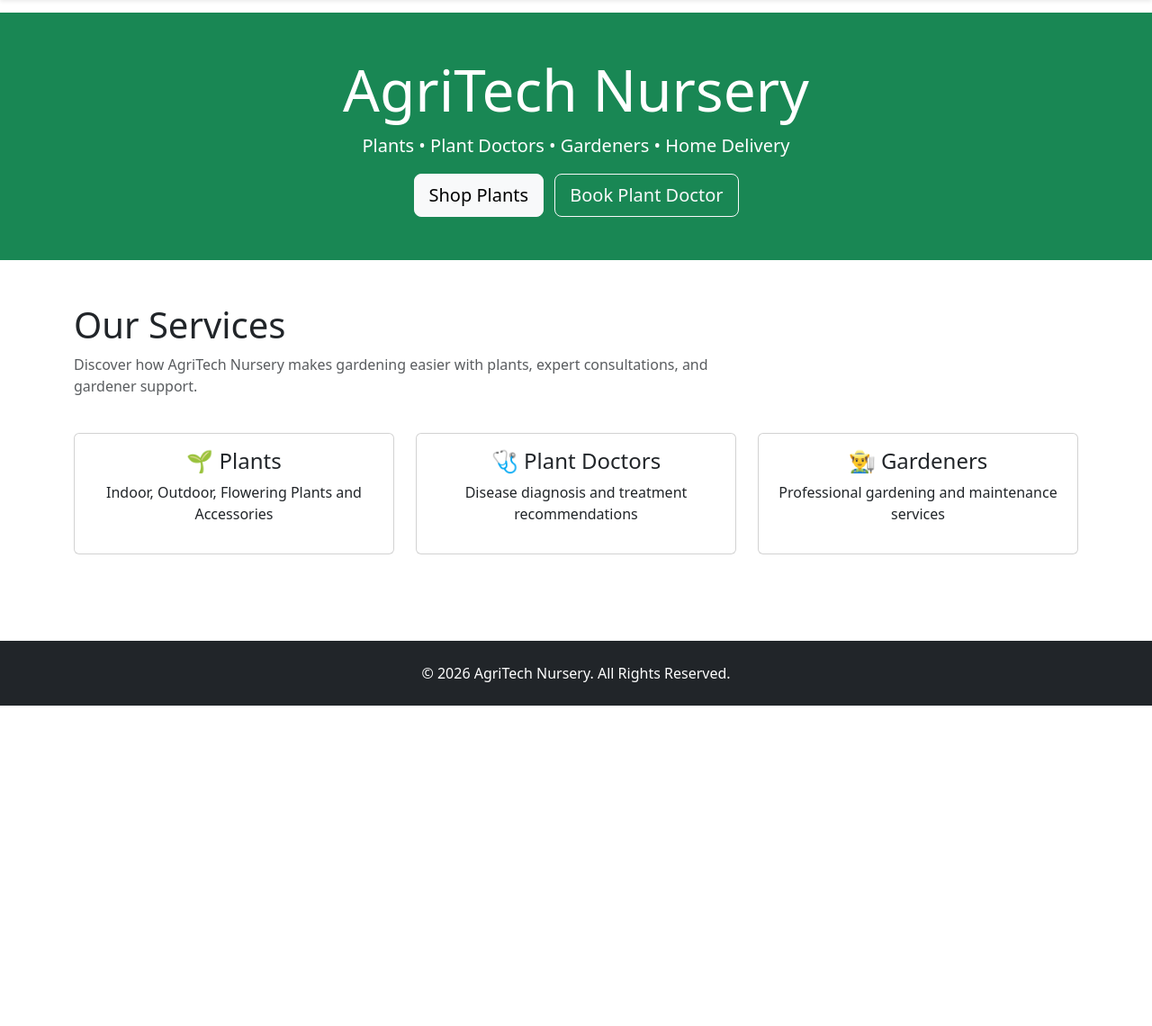
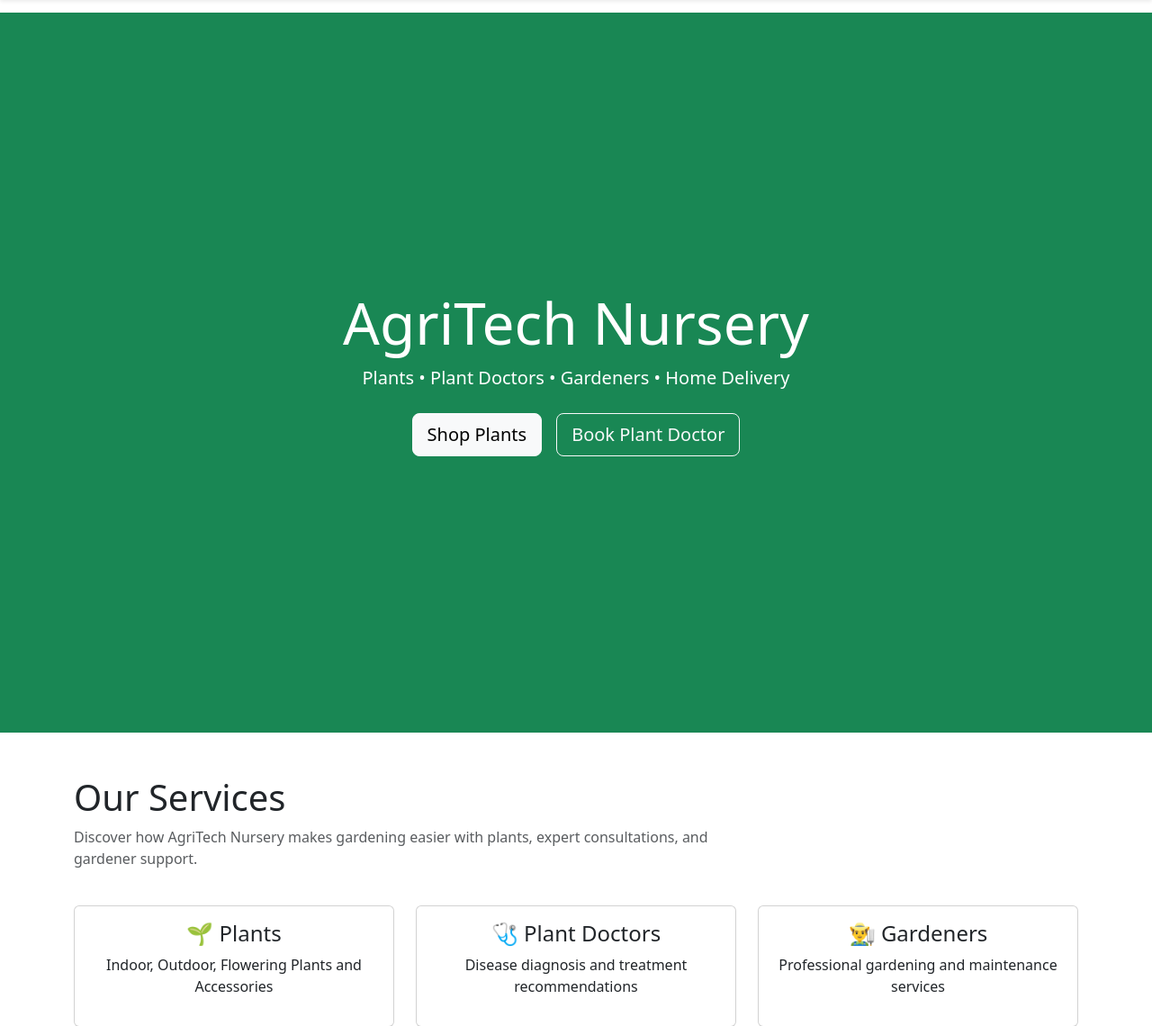
Before and after one commit to technosthanintern4/AgriTechProject, a Django app: page / in a window 1280 px wide. Shown: the part 56-1196 px from the top of the page at 90% size. Before the commit the page ends 840 px from the top, so only its background shows below. Run offline with Django 5.2, Linux system fonts and the light colour scheme; data that the repository does not hold is empty.

```diff
--- a/templates/core/home.html
+++ b/templates/core/home.html
@@ -4,35 +4,43 @@
 
 {% comment %} Dynamic hero: admin can upload a video or image via SiteSettings. {% endcomment %}
 {% if site_settings and site_settings.enable_background_video and site_settings.background_video %}
-<section class="position-relative" style="height:420px; overflow:hidden;">
+<section class="position-relative" style="min-height:100vh; overflow:hidden;">
     <video class="w-100 h-100" autoplay muted loop playsinline style="object-fit:cover;">
         <source src="{{ site_settings.background_video.url }}" type="video/mp4">
         Your browser does not support the video tag.
     </video>
     <div class="position-absolute top-0 start-0 w-100 h-100" style="background:rgba(0,128,0,0.55);"></div>
-    <div class="container text-center position-absolute top-50 start-50 translate-middle text-white">
+    <div class="position-absolute top-50 start-50 translate-middle text-white text-center px-3" style="max-width:900px;">
         <h1 class="display-3">AgriTech Nursery</h1>
         <p class="lead">Plants • Plant Doctors • Gardeners • Home Delivery</p>
-        <a href="#" class="btn btn-light btn-lg me-2">Shop Plants</a>
-        <a href="#" class="btn btn-outline-light btn-lg">Book Plant Doctor</a>
+        <div class="d-flex justify-content-center gap-3 flex-wrap mt-4">
+            <a href="#" class="btn btn-light btn-lg">Shop Plants</a>
+            <a href="#" class="btn btn-outline-light btn-lg">Book Plant Doctor</a>
+        </div>
     </div>
 </section>
 {% elif site_settings and site_settings.background_image %}
-<section style="background-image:url('{{ site_settings.background_image.url }}'); background-size:cover; background-position:center; background-attachment:fixed; height:420px;">
-    <div class="container text-center text-white d-flex flex-column justify-content-center" style="height:420px; background:rgba(0,128,0,0.35);">
-        <h1 class="display-3">AgriTech Nursery</h1>
-        <p class="lead">Plants • Plant Doctors • Gardeners • Home Delivery</p>
-        <a href="#" class="btn btn-light btn-lg me-2">Shop Plants</a>
-        <a href="#" class="btn btn-outline-light btn-lg">Book Plant Doctor</a>
+<section style="background-image:url('{{ site_settings.background_image.url }}'); background-size:cover; background-position:center; background-attachment:fixed; min-height:100vh;">
+    <div class="container text-center text-white d-flex flex-column justify-content-center align-items-center" style="min-height:100vh; background:rgba(0,128,0,0.35);">
+        <div style="max-width:900px;">
+            <h1 class="display-3">AgriTech Nursery</h1>
+            <p class="lead">Plants • Plant Doctors • Gardeners • Home Delivery</p>
+            <div class="d-flex justify-content-center gap-3 flex-wrap mt-4">
+                <a href="#" class="btn btn-light btn-lg">Shop Plants</a>
+                <a href="#" class="btn btn-outline-light btn-lg">Book Plant Doctor</a>
+            </div>
+        </div>
     </div>
 </section>
 {% else %}
-<section class="bg-success text-white py-5">
-    <div class="container text-center">
+<section class="bg-success text-white d-flex align-items-center" style="min-height:100vh;">
+    <div class="container text-center py-5">
         <h1 class="display-3">AgriTech Nursery</h1>
         <p class="lead">Plants • Plant Doctors • Gardeners • Home Delivery</p>
-        <a href="#" class="btn btn-light btn-lg me-2">Shop Plants</a>
-        <a href="#" class="btn btn-outline-light btn-lg">Book Plant Doctor</a>
+        <div class="d-flex justify-content-center gap-3 flex-wrap mt-4">
+            <a href="#" class="btn btn-light btn-lg">Shop Plants</a>
+            <a href="#" class="btn btn-outline-light btn-lg">Book Plant Doctor</a>
+        </div>
     </div>
 </section>
 {% endif %}
```
